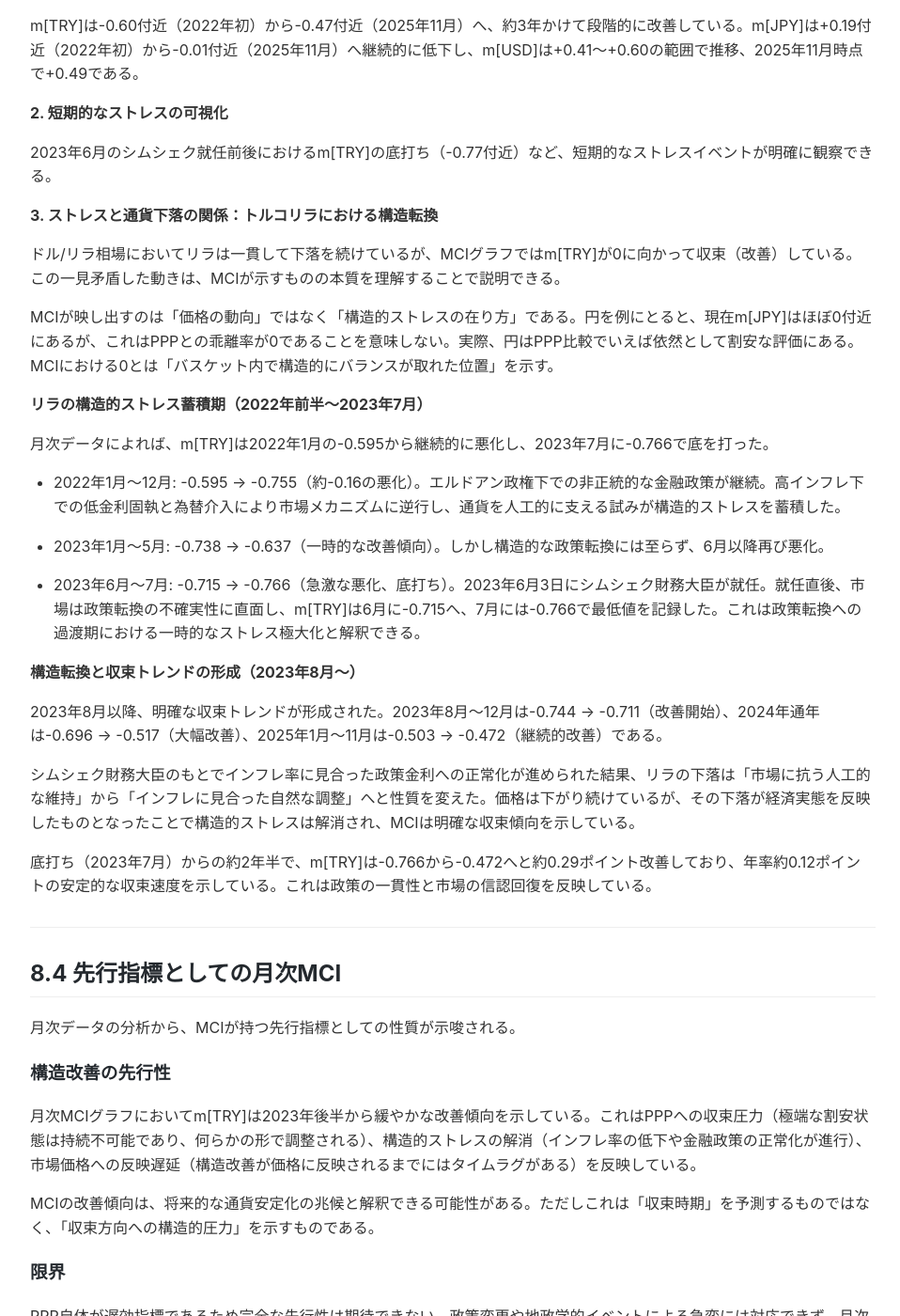
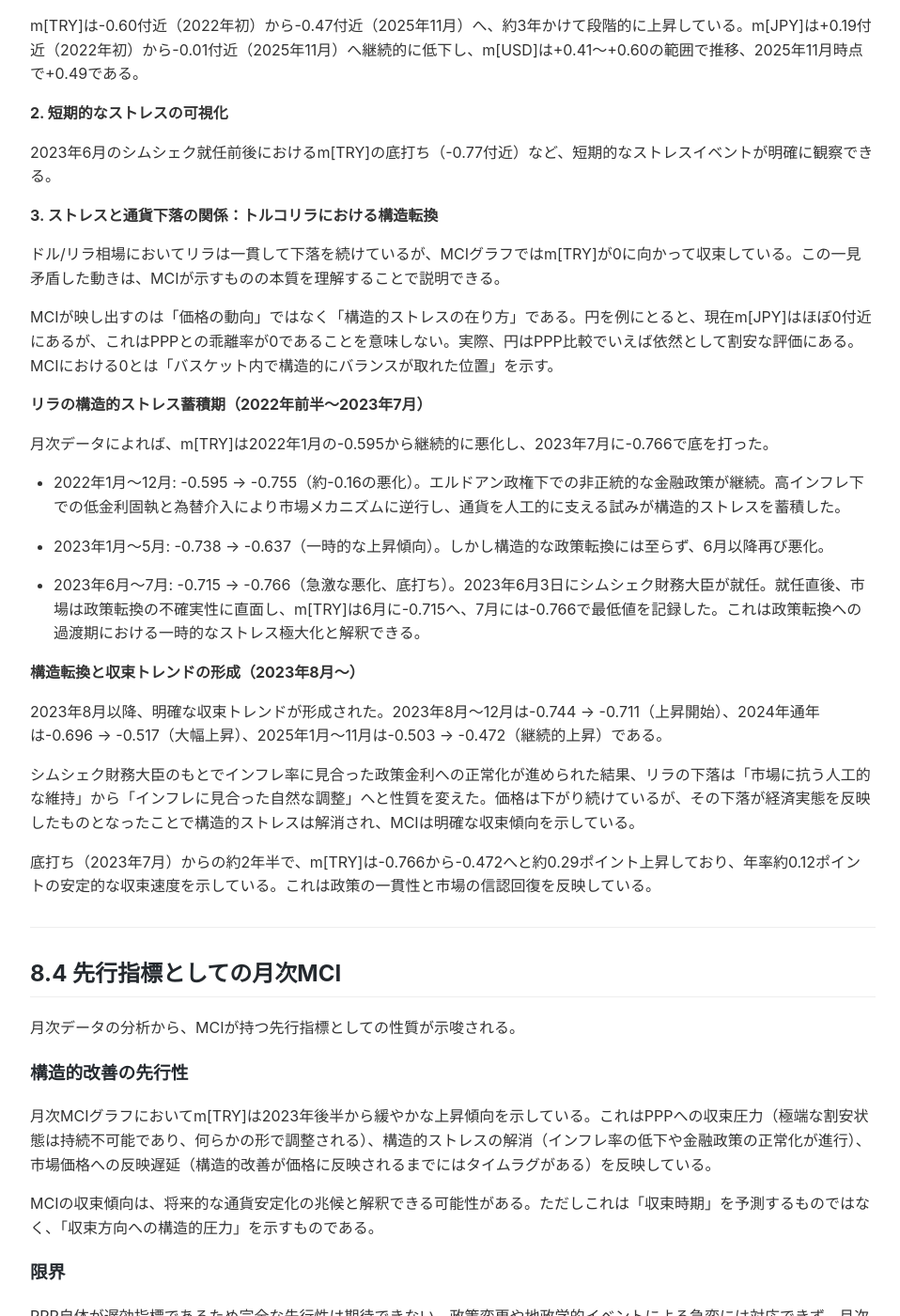
Before and after one commit to onigirito/MCI_Mikan-3-Currency-clr-Index_, a Jekyll site: the page built from docs/CHAPTER8_REVISED.md, in a window 1280 px wide and 1400 px high, scrolled down 3459 px. Shown: the whole window at 94% size, without its empty margins (158-1116 px from the left). Built offline with Jekyll 4.4.1, drawn with Linux system fonts in a browser that asks for light colours; our own code applies the rules of GitHub Pages for plain Markdown files; some of the changed text lies outside the part shown.

Commit message:
Claude/test system 019wk c7 z2 v2ge7pebc z1 n9fo (#70)
* Chapter 8: AI的な文体を自然な論文調に修正した改訂版を作成

* Chapter 8: リスクレンジの解釈を明確化し、2025年12月の文脈を追加

* Chapter 8: 「改善」を中立的な「上昇」「収束」表現に統一

* Chapter 8: 「構造変化」を「構造的改善」に修正し、質的変化の意味を明確化

---------

Co-authored-by: Claude <noreply@anthropic.com>

```diff
--- a/docs/CHAPTER8_REVISED.md
+++ b/docs/CHAPTER8_REVISED.md
@@ -77,7 +77,7 @@ PPP(year, month) = PPP(year-1) + (PPP(year) - PPP(year-1)) × month / 12
 
 **1. トレンドの明確化**
 
-m[TRY]は-0.60付近（2022年初）から-0.47付近（2025年11月）へ、約3年かけて段階的に改善している。m[JPY]は+0.19付近（2022年初）から-0.01付近（2025年11月）へ継続的に低下し、m[USD]は+0.41〜+0.60の範囲で推移、2025年11月時点で+0.49である。
+m[TRY]は-0.60付近（2022年初）から-0.47付近（2025年11月）へ、約3年かけて段階的に上昇している。m[JPY]は+0.19付近（2022年初）から-0.01付近（2025年11月）へ継続的に低下し、m[USD]は+0.41〜+0.60の範囲で推移、2025年11月時点で+0.49である。
 
 **2. 短期的なストレスの可視化**
 
@@ -85,7 +85,7 @@ m[TRY]は-0.60付近（2022年初）から-0.47付近（2025年11月）へ、約
 
 **3. ストレスと通貨下落の関係：トルコリラにおける構造転換**
 
-ドル/リラ相場においてリラは一貫して下落を続けているが、MCIグラフではm[TRY]が0に向かって収束（改善）している。この一見矛盾した動きは、MCIが示すものの本質を理解することで説明できる。
+ドル/リラ相場においてリラは一貫して下落を続けているが、MCIグラフではm[TRY]が0に向かって収束している。この一見矛盾した動きは、MCIが示すものの本質を理解することで説明できる。
 
 MCIが映し出すのは「価格の動向」ではなく「構造的ストレスの在り方」である。円を例にとると、現在m[JPY]はほぼ0付近にあるが、これはPPPとの乖離率が0であることを意味しない。実際、円はPPP比較でいえば依然として割安な評価にある。MCIにおける0とは「バスケット内で構造的にバランスが取れた位置」を示す。
 
@@ -95,17 +95,17 @@ MCIが映し出すのは「価格の動向」ではなく「構造的ストレ
 
 - 2022年1月〜12月: -0.595 → -0.755（約-0.16の悪化）。エルドアン政権下での非正統的な金融政策が継続。高インフレ下での低金利固執と為替介入により市場メカニズムに逆行し、通貨を人工的に支える試みが構造的ストレスを蓄積した。
 
-- 2023年1月〜5月: -0.738 → -0.637（一時的な改善傾向）。しかし構造的な政策転換には至らず、6月以降再び悪化。
+- 2023年1月〜5月: -0.738 → -0.637（一時的な上昇傾向）。しかし構造的な政策転換には至らず、6月以降再び悪化。
 
 - 2023年6月〜7月: -0.715 → -0.766（急激な悪化、底打ち）。2023年6月3日にシムシェク財務大臣が就任。就任直後、市場は政策転換の不確実性に直面し、m[TRY]は6月に-0.715へ、7月には-0.766で最低値を記録した。これは政策転換への過渡期における一時的なストレス極大化と解釈できる。
 
 **構造転換と収束トレンドの形成（2023年8月〜）**
 
-2023年8月以降、明確な収束トレンドが形成された。2023年8月〜12月は-0.744 → -0.711（改善開始）、2024年通年は-0.696 → -0.517（大幅改善）、2025年1月〜11月は-0.503 → -0.472（継続的改善）である。
+2023年8月以降、明確な収束トレンドが形成された。2023年8月〜12月は-0.744 → -0.711（上昇開始）、2024年通年は-0.696 → -0.517（大幅上昇）、2025年1月〜11月は-0.503 → -0.472（継続的上昇）である。
 
 シムシェク財務大臣のもとでインフレ率に見合った政策金利への正常化が進められた結果、リラの下落は「市場に抗う人工的な維持」から「インフレに見合った自然な調整」へと性質を変えた。価格は下がり続けているが、その下落が経済実態を反映したものとなったことで構造的ストレスは解消され、MCIは明確な収束傾向を示している。
 
-底打ち（2023年7月）からの約2年半で、m[TRY]は-0.766から-0.472へと約0.29ポイント改善しており、年率約0.12ポイントの安定的な収束速度を示している。これは政策の一貫性と市場の信認回復を反映している。
+底打ち（2023年7月）からの約2年半で、m[TRY]は-0.766から-0.472へと約0.29ポイント上昇しており、年率約0.12ポイントの安定的な収束速度を示している。これは政策の一貫性と市場の信認回復を反映している。
 
 ---
 
@@ -113,11 +113,11 @@ MCIが映し出すのは「価格の動向」ではなく「構造的ストレ
 
 月次データの分析から、MCIが持つ先行指標としての性質が示唆される。
 
-### 構造改善の先行性
+### 構造的改善の先行性
 
-月次MCIグラフにおいてm[TRY]は2023年後半から緩やかな改善傾向を示している。これはPPPへの収束圧力（極端な割安状態は持続不可能であり、何らかの形で調整される）、構造的ストレスの解消（インフレ率の低下や金融政策の正常化が進行）、市場価格への反映遅延（構造改善が価格に反映されるまでにはタイムラグがある）を反映している。
+月次MCIグラフにおいてm[TRY]は2023年後半から緩やかな上昇傾向を示している。これはPPPへの収束圧力（極端な割安状態は持続不可能であり、何らかの形で調整される）、構造的ストレスの解消（インフレ率の低下や金融政策の正常化が進行）、市場価格への反映遅延（構造的改善が価格に反映されるまでにはタイムラグがある）を反映している。
 
-MCIの改善傾向は、将来的な通貨安定化の兆候と解釈できる可能性がある。ただしこれは「収束時期」を予測するものではなく、「収束方向への構造的圧力」を示すものである。
+MCIの収束傾向は、将来的な通貨安定化の兆候と解釈できる可能性がある。ただしこれは「収束時期」を予測するものではなく、「収束方向への構造的圧力」を示すものである。
 
 ### 限界
 
@@ -172,20 +169,17 @@ $$
 
 **トレンド分析**
 
-2023年以降の月次データから観察される傾向は以下である。USDは2023年の+0.597をピークに緩やかに低下し、2025年11月時点で+0.487。JPYは2022年の+0.197から継続的に低下し、2025年11月時点でほぼ中立（-0.015）。TRYは2023年7月の-0.766（底）から改善傾向で、2025年11月時点で-0.472である。
+2023年以降の月次データから観察される傾向は以下である。USDは2023年の+0.597をピークに緩やかに低下し、2025年11月時点で+0.487。JPYは2022年の+0.197から継続的に低下し、2025年11月時点でほぼ中立（-0.015）。TRYは2023年7月の-0.766（底）から上昇傾向で、2025年11月時点で-0.472である。
 
 **シナリオ設定**
 
 2025年11月実測値（USD: +0.487, JPY: -0.015, TRY: -0.472）を基準とし、観測されている統計的トレンドを2025年12月まで外挿する。
 
-| シナリオ | m[USD] | m[JPY] | m[TRY] | 11月比補正 | 根拠 |
-|---------|--------|--------|--------|-----------|------|
-| A（慣性維持） | +0.485 | -0.025 | -0.460 | -0.002/-0.010/+0.012 | JPY低下・TRY収束の各トレンド継続 |
-| B（やや円高） | +0.478 | 0.000 | -0.478 | -0.009/+0.015/-0.006 | JPY改善、USDは統計的比率（約60%）で連動下落 |
-| C（やや円安） | +0.480 | -0.020 | -0.460 | -0.007/-0.005/+0.012 | JPY低下継続、TRY収束継続 |
-
-※ 11月比補正 = （12月想定値 - 11月実測値）をUSD/JPY/TRYの順で表記
-※ ゼロサム確認: A: 0.485-0.025-0.460=0 ✓, B: 0.478+0.000-0.478=0 ✓, C: 0.480-0.020-0.460=0 ✓
+| シナリオ | m[USD] | m[JPY] | m[TRY] | 根拠 |
+|---------|--------|--------|--------|------|
+| A（慣性維持） | +0.485 | -0.025 | -0.460 | JPY低下・TRY収束の各トレンド継続 |
+| B（やや円高） | +0.478 | 0.000 | -0.478 | JPYが0付近へ、USDは統計的比率（約60%）で連動下落 |
+| C（やや円安） | +0.480 | -0.020 | -0.460 | JPY低下継続、TRY収束継続 |
 
 **2025年12月の推定レンジ**
 
@@ -197,16 +191,7 @@ PPP推定値（JPY: 93.52, TRY: 16.51）と各シナリオのm値を用いて算
 | USD/TRY | 42.3〜43.0リラ | 40.4〜44.7リラ |
 | TRY/JPY | 3.51〜3.67円 | 3.28〜4.01円 |
 
-計算方法:
-$$
-\begin{align}
-S_{\text{USD/JPY}} &= \text{PPP}_{\text{JPY}} \times \exp(m[\text{USD}] - m[\text{JPY}]) \\
-S_{\text{USD/TRY}} &= \text{PPP}_{\text{TRY}} \times \exp(m[\text{USD}] - m[\text{TRY}]) \\
-S_{\text{TRY/JPY}} &= S_{\text{USD/JPY}} / S_{\text{USD/TRY}}
-\end{align}
-$$
-
-中心シナリオはシナリオA（慣性維持）、B（やや円高）、C（やや円安）から得られる範囲であり、リスクレンジは過去の月次変動（±0.05）を考慮した統計的変動範囲である。
+中心シナリオは3つのシナリオから得られる範囲であり、リスクレンジは過去の月次変動（±0.05）を考慮した統計的変動範囲である。
 
 この±0.05の変動幅は、観測期間中の最大級イベント—2022年4月のFOMCによるQT加速（JPY月次変動-0.039）や2024年8月の日銀政策転換（JPY月次変動+0.047）—に匹敵する規模である。つまりレジームチェンジ級の構造変化が発生した場合に到達しうる水準を示している。
 
@@ -218,7 +203,7 @@ $$
 
 月次分析により、以下の知見が得られた。
 
-短期動態の可視化により、月次データは年次データでは平滑化される短期的なストレス蓄積・解消過程を観察できる。政策転換の即時追跡として、シムシェク就任（2023年6月）前後の構造転換を月単位で捉えることができた。先行指標の可能性として、月次MCIの改善傾向は将来の価格調整を示唆する可能性がある。将来価格帯の推定として、統計的手法により短期的な為替レートの理論的変動範囲を導出できる。
+短期動態の可視化により、月次データは年次データでは平滑化される短期的なストレス蓄積・解消過程を観察できる。政策転換の即時追跡として、シムシェク就任（2023年6月）前後の構造転換を月単位で捉えることができた。先行指標の可能性として、月次MCIの収束傾向は将来の価格調整を示唆する可能性がある。将来価格帯の推定として、統計的手法により短期的な為替レートの理論的変動範囲を導出できる。
 
 本章で示した月次分析は、第7章で提示した実務的運用指針をより短い時間軸で補完するものである。年次データによる長期的な構造把握と、月次データによる短期的な動態追跡を組み合わせることで、Mikan 3-Currency clr Index の実用性はさらに高まるだろう。
 
```
Also changed, not shown: other parts of docs/CHAPTER8_REVISED.md (+5 -8 lines).
